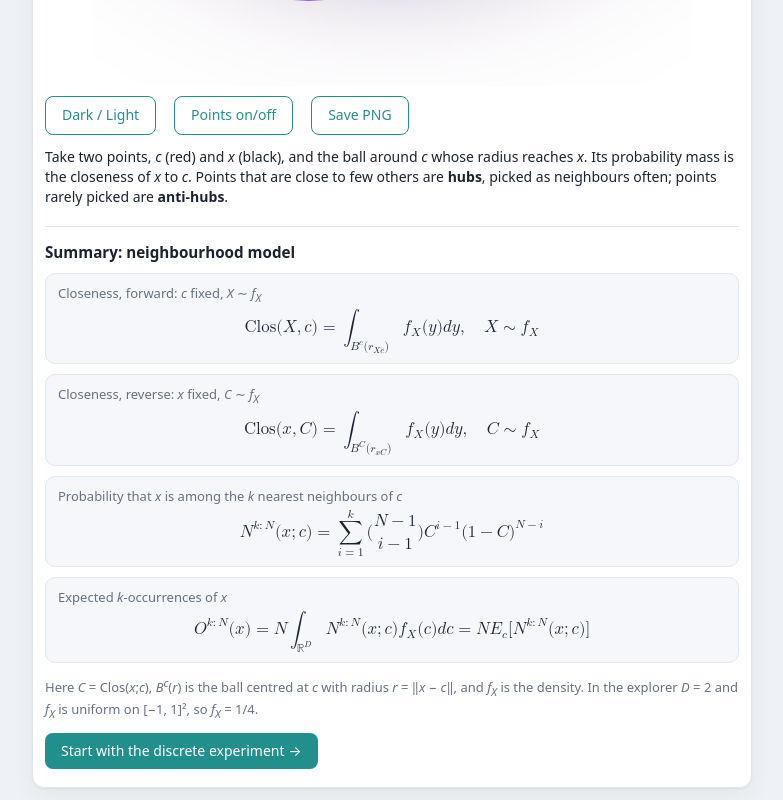
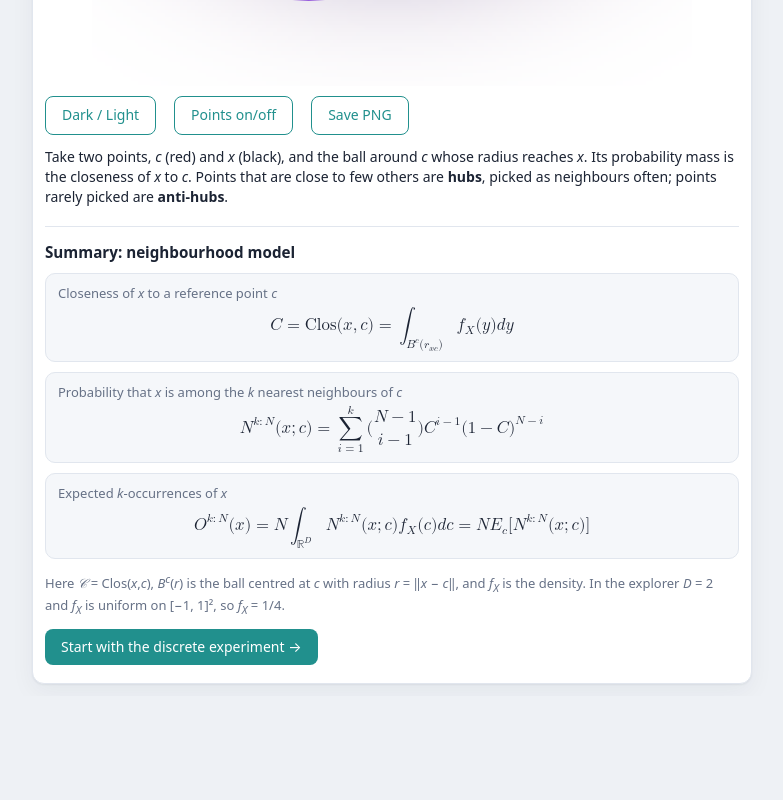
Before and after one commit to victorreyesgit/Hubness_visualisation, a plain HTML site: page index.html in a window 1280 px wide. Shown: the part 685-1485 px from the top of the page, without its empty margins (248-1031 px from the left). After the commit the page ends 1381 px from the top, so only its background shows below. Drawn offline with Linux system fonts and the light colour scheme.

Commit message:
Add files via upload

```diff
--- a/index.html
+++ b/index.html
@@ -18,11 +18,10 @@
       <div class="row"><button class="btn ghost" id="iTheme">Dark / Light</button><button class="btn ghost" id="iPts">Points on/off</button><button class="btn ghost" id="iPng">Save PNG</button></div>
       <p>Take two points, <i>c</i> (red) and <i>x</i> (black), and the ball around <i>c</i> whose radius reaches <i>x</i>. Its probability mass is the closeness of <i>x</i> to <i>c</i>. Points that are close to few others are <b>hubs</b>, picked as neighbours often; points rarely picked are <b>anti-hubs</b>.</p>
       <h2 class="sum">Summary: neighbourhood model</h2>
-      <div class="item"><div class="lab">Closeness, forward: <i>c</i> fixed, <i>X</i> ∼ <i>f<sub>X</sub></i></div><div class="eq"><math display="block"><mi>Clos</mi><mo stretchy="false">(</mo><mi>X</mi><mo>,</mo><mi>c</mi><mo stretchy="false">)</mo><mo>=</mo><msub><mo>∫</mo><mrow><msup><mi>B</mi><mi>c</mi></msup><mo stretchy="false">(</mo><msub><mi>r</mi><mrow><mi>X</mi><mi>c</mi></mrow></msub><mo stretchy="false">)</mo></mrow></msub><msub><mi>f</mi><mi>X</mi></msub><mo stretchy="false">(</mo><mi>y</mi><mo stretchy="false">)</mo><mi>d</mi><mi>y</mi><mo>,</mo><mspace width="1em"/><mi>X</mi><mo>∼</mo><msub><mi>f</mi><mi>X</mi></msub></math></div></div>
-      <div class="item"><div class="lab">Closeness, reverse: <i>x</i> fixed, <i>C</i> ∼ <i>f<sub>X</sub></i></div><div class="eq"><math display="block"><mi>Clos</mi><mo stretchy="false">(</mo><mi>x</mi><mo>,</mo><mi>C</mi><mo stretchy="false">)</mo><mo>=</mo><msub><mo>∫</mo><mrow><msup><mi>B</mi><mi>C</mi></msup><mo stretchy="false">(</mo><msub><mi>r</mi><mrow><mi>x</mi><mi>C</mi></mrow></msub><mo stretchy="false">)</mo></mrow></msub><msub><mi>f</mi><mi>X</mi></msub><mo stretchy="false">(</mo><mi>y</mi><mo stretchy="false">)</mo><mi>d</mi><mi>y</mi><mo>,</mo><mspace width="1em"/><mi>C</mi><mo>∼</mo><msub><mi>f</mi><mi>X</mi></msub></math></div></div>
-      <div class="item"><div class="lab">Probability that <i>x</i> is among the <i>k</i> nearest neighbours of <i>c</i></div><div class="eq"><math display="block"><msup><mi>N</mi><mrow><mi>k</mi><mo>:</mo><mi>N</mi></mrow></msup><mo stretchy="false">(</mo><mi>x</mi><mo>;</mo><mi>c</mi><mo stretchy="false">)</mo><mo>=</mo><munderover><mo>∑</mo><mrow><mi>i</mi><mo>=</mo><mn>1</mn></mrow><mi>k</mi></munderover><mo stretchy="false">(</mo><mfrac linethickness="0"><mrow><mi>N</mi><mo>−</mo><mn>1</mn></mrow><mrow><mi>i</mi><mo>−</mo><mn>1</mn></mrow></mfrac><mo stretchy="false">)</mo><msup><mi>C</mi><mrow><mi>i</mi><mo>−</mo><mn>1</mn></mrow></msup><msup><mrow><mo stretchy="false">(</mo><mn>1</mn><mo>−</mo><mi>C</mi><mo stretchy="false">)</mo></mrow><mrow><mi>N</mi><mo>−</mo><mi>i</mi></mrow></msup></math></div></div>
+      <div class="item"><div class="lab">Closeness of <i>x</i> to a reference point <i>c</i></div><div class="eq"><math display="block"><mi mathvariant="script">C</mi><mo>=</mo><mi>Clos</mi><mo stretchy="false">(</mo><mi>x</mi><mo>,</mo><mi>c</mi><mo stretchy="false">)</mo><mo>=</mo><msub><mo>∫</mo><mrow><msup><mi>B</mi><mi>c</mi></msup><mo stretchy="false">(</mo><msub><mi>r</mi><mrow><mi>x</mi><mi>c</mi></mrow></msub><mo stretchy="false">)</mo></mrow></msub><msub><mi>f</mi><mi>X</mi></msub><mo stretchy="false">(</mo><mi>y</mi><mo stretchy="false">)</mo><mi>d</mi><mi>y</mi></math></div></div>
+      <div class="item"><div class="lab">Probability that <i>x</i> is among the <i>k</i> nearest neighbours of <i>c</i></div><div class="eq"><math display="block"><msup><mi>N</mi><mrow><mi>k</mi><mo>:</mo><mi>N</mi></mrow></msup><mo stretchy="false">(</mo><mi>x</mi><mo>;</mo><mi>c</mi><mo stretchy="false">)</mo><mo>=</mo><munderover><mo>∑</mo><mrow><mi>i</mi><mo>=</mo><mn>1</mn></mrow><mi>k</mi></munderover><mo stretchy="false">(</mo><mfrac linethickness="0"><mrow><mi>N</mi><mo>−</mo><mn>1</mn></mrow><mrow><mi>i</mi><mo>−</mo><mn>1</mn></mrow></mfrac><mo stretchy="false">)</mo><msup><mi mathvariant="script">C</mi><mrow><mi>i</mi><mo>−</mo><mn>1</mn></mrow></msup><msup><mrow><mo stretchy="false">(</mo><mn>1</mn><mo>−</mo><mi mathvariant="script">C</mi><mo stretchy="false">)</mo></mrow><mrow><mi>N</mi><mo>−</mo><mi>i</mi></mrow></msup></math></div></div>
       <div class="item"><div class="lab">Expected <i>k</i>-occurrences of <i>x</i></div><div class="eq"><math display="block"><msup><mi>O</mi><mrow><mi>k</mi><mo>:</mo><mi>N</mi></mrow></msup><mo stretchy="false">(</mo><mi>x</mi><mo stretchy="false">)</mo><mo>=</mo><mi>N</mi><msub><mo>∫</mo><msup><mi>ℝ</mi><mi>D</mi></msup></msub><msup><mi>N</mi><mrow><mi>k</mi><mo>:</mo><mi>N</mi></mrow></msup><mo stretchy="false">(</mo><mi>x</mi><mo>;</mo><mi>c</mi><mo stretchy="false">)</mo><msub><mi>f</mi><mi>X</mi></msub><mo stretchy="false">(</mo><mi>c</mi><mo stretchy="false">)</mo><mi>d</mi><mi>c</mi><mo>=</mo><mi>N</mi><msub><mi>E</mi><mi>c</mi></msub><mo stretchy="false">[</mo><msup><mi>N</mi><mrow><mi>k</mi><mo>:</mo><mi>N</mi></mrow></msup><mo stretchy="false">(</mo><mi>x</mi><mo>;</mo><mi>c</mi><mo stretchy="false">)</mo><mo stretchy="false">]</mo></math></div></div>
-      <p class="mut">Here <i>C</i> = Clos(<i>x</i>;<i>c</i>), <i>B</i><sup><i>c</i></sup>(<i>r</i>) is the ball centred at <i>c</i> with radius <i>r</i> = ‖<i>x</i> − <i>c</i>‖, and <i>f<sub>X</sub></i> is the density. In the explorer <i>D</i> = 2 and <i>f<sub>X</sub></i> is uniform on [−1, 1]², so <i>f<sub>X</sub></i> = 1/4.</p>
+      <p class="mut">Here <i>𝒞</i> = Clos(<i>x</i>,<i>c</i>), <i>B</i><sup><i>c</i></sup>(<i>r</i>) is the ball centred at <i>c</i> with radius <i>r</i> = ‖<i>x</i> − <i>c</i>‖, and <i>f<sub>X</sub></i> is the density. In the explorer <i>D</i> = 2 and <i>f<sub>X</sub></i> is uniform on [−1, 1]², so <i>f<sub>X</sub></i> = 1/4.</p>
       <div class="row"><button class="btn" id="goD">Start with the discrete experiment →</button></div>
     </div>
   </section>
--- a/script.js
+++ b/script.js
@@ -123,9 +123,9 @@ function compute(p) {
 const clos = (u, v) => st.role === 'c' ? C(u, v, st.p[0], st.p[1]) : C(st.p[0], st.p[1], u, v);
 const panels = [mkPanel($('grid'), VIRR, clos, 1), mkPanel($('grid'), VIR, (u, v) => Nk(clos(u, v), st.k, st.N), 0)];
 const TT = {
-  c: [['Closeness C(x; c)', 'Mass of the ball around c that reaches x. Map over every x.'],
+  c: [['Forward closeness Clos(<i>X</i>, <i>c</i>), <i>X</i> ∼ <i>f<sub>X</sub></i>', 'Mass of the ball around c that reaches x. Map over every x.'],
       ['Probability N<sup>k:N</sup>(x; c)', 'Chance that x is among the k nearest neighbours of c. Map over every x.']],
-  x: [['Reverse closeness C(x; c)', 'Closeness of x as seen from each possible c. Map over every c.'],
+  x: [['Reverse closeness Clos(<i>x</i>, <i>C</i>), <i>C</i> ∼ <i>f<sub>X</sub></i>', 'Closeness of x as seen from each possible c. Map over every c.'],
       ['Reverse probability N<sup>k:N</sup>(x; c)', 'Chance that x is a k-neighbour of c. N times its mean is O(x).']]
 };
 const HINT1 = { c: 'The point is the reference c. Maps show how every x relates to it.',
```
